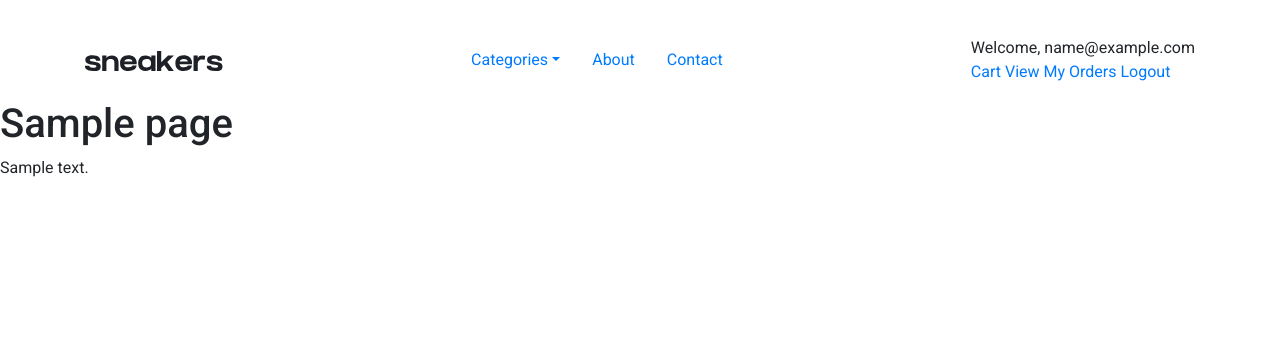
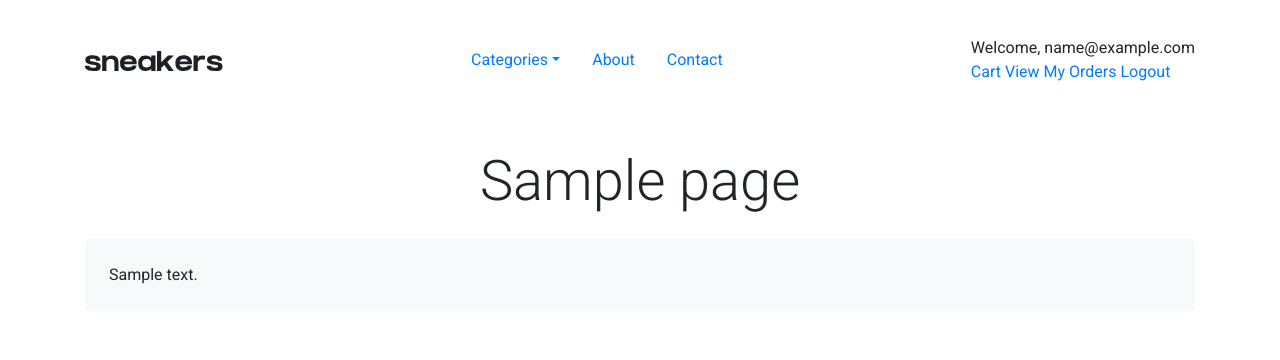
Before and after one commit to varsanihemal/Sneakers, a Rails app: a page that uses app/views/static_pages/show.html.erb in a window 1280 px wide. Shown: the top 360 px of the page. Run offline with Rails 7, Linux system fonts and the light colour scheme; a user stored in the database is signed in; data comes from the database, SQL or seed files in the repository; tables that the repository leaves empty hold one stand-in row (values such as "Sample post"); some libraries are stand-ins or nearby versions.

Commit message:
minor fixes

```diff
--- a/app/models/cart.rb
+++ b/app/models/cart.rb
@@ -4,6 +4,10 @@
   has_many :products, through: :cart_items
   belongs_to :user
 
+  # Validate the presence of user
+  validates :user, presence: true
+  validates :user_id, presence: true
+
   def total_amount
     cart_items.joins(:product).sum("cart_items.quantity * products.price")
   end
--- a/app/views/devise/registrations/new.html.erb
+++ b/app/views/devise/registrations/new.html.erb
@@ -8,12 +8,12 @@
 
   <div class="form-group">
     <%= f.label :password, class: "form-label" %>
-    <%= f.password_field :password, autocomplete: "new-password", class: "form-control" %>
+    <%= f.password_field :password, class: "form-control" %>
   </div>
 
   <div class="form-group">
     <%= f.label :password_confirmation, class: "form-label" %>
-    <%= f.password_field :password_confirmation, autocomplete: "new-password", class: "form-control" %>
+    <%= f.password_field :password_confirmation,class: "form-control" %>
   </div>
 
   <div class="form-group">
--- a/app/views/static_pages/show.html.erb
+++ b/app/views/static_pages/show.html.erb
@@ -1,3 +1,15 @@
 <!-- app/views/static_pages/show.html.erb -->
-<h1><%= @static_page.title %></h1>
-<div><%= raw @static_page.content %></div>
+<div class="container my-5">
+  <div class="row">
+    <div class="col-md-12">
+      <div class="page-header">
+        <h1 class="display-4 text-center"><%= @static_page.title %></h1>
+      </div>
+      <div class="page-content mt-4">
+        <div class="bg-light p-4 rounded">
+          <%= raw @static_page.content.gsub("\n", "<br>").html_safe %>
+        </div>
+      </div>
+    </div>
+  </div>
+</div>
```
Also changed, not shown: app/models/order_item.rb (+11 -0 lines), db/schema.rb.
